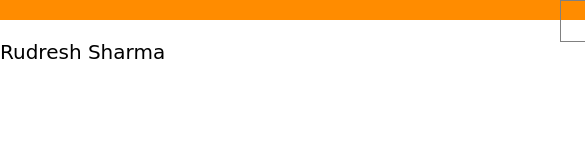
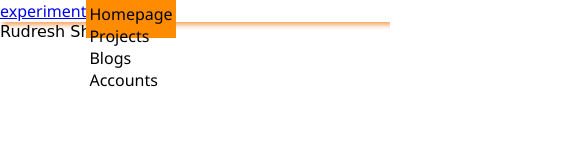
Before and after one commit to rd-sharma7/TheShadowofME, a plain HTML site: page index.html in a window 390 px wide. Shown: the top 160 px of the page, 585 px wide, since content can reach past the window. Drawn offline with Linux system fonts and the light colour scheme.

Commit message:
nav-icon-on-mobile

```diff
--- /dev/null
+++ b/experiment.css
@@ -0,0 +1,100 @@
+*
+{
+margin: 0;
+padding: 0;
+}
+
+body
+{
+min-height: 100vh;
+background-color: white;
+font-family: 'Segoe UI', Tahoma, Geneva, Verdana, sans-serif;
+
+
+}
+
+
+nav ul{
+    margin-top: 2px;
+    width: 100%;
+    list-style-type: none;
+    display: flex;
+    justify-content: flex-end;
+    align-items: center;
+}
+
+nav ul{
+    height: 20px;
+}
+
+nav a {
+    height: 100%;
+    padding: 0 30px;
+    text-decoration: none;
+    display: flex;
+    align-items: center;
+    color: black;
+}
+.name li:first-child a:hover{
+    color: none;
+ }
+
+nav a:hover{
+    color: rgb(18, 155, 155);
+ }
+
+nav li:first-child {
+    margin-right: auto;
+    font-family: cursive;
+    font-size: 20px;
+
+}
+
+
+.sidebar{
+    position: fixed;
+    top: 0;
+    right: 0;
+    height: 100vh;
+    width: 250px;
+    z-index: 999;
+    background-color: rgb(255, 255, 255,0.2);
+    backdrop-filter: blur(10px);
+    box-shadow: -10px 0 10px black;
+    display: none;
+    flex-direction: column;
+    align-items: flex-start;
+    justify-content: flex-start;
+
+}
+
+.sidebar li
+{ width: 100%;
+}
+
+.sidebar a
+{
+    width: 100%;
+}
+
+.menu-button
+{
+    display: none;
+}
+@media(max-width:800px)
+{
+    .hideOnMobile{
+        display: none;
+    }
+    .menu-button
+{
+    display: block;
+}
+}
+
+@media(max-width:400px)
+{
+    .sidebar
+    {width: 70%;
+     height: 80%;}
+}
--- a/index.html
+++ b/index.html
@@ -9,24 +9,25 @@
 <body>
 
 <header>
- <nav class="nav-bar" >
-<div class="outer-box">
-<div class="menu">
-    <ul style="white-space: nowrap;">
-        <li style="display: inline-block;"> <a href="">Homepage     </a></li>
-        <li style="display: inline-block;"> <a href="">About me</a></li>
-        <li style="display: inline-block;"> <a href="">Achievement</a></li>
-        <li style="display: inline-block;"> <a href="">Projects</a></li>
-    </ul>
-</div>
-</div>
- </nav>
+<nav>
+    <a href="experiment.html">experiment</a>
+    <div class="nav-div1">
+        <ul>
+        <li>Homepage</li>
+        <li>Projects</li>
+        <li>Blogs</li>
+        <li>Accounts</li>
+    </ul></div>
 
+</nav>
 
 </header>
 
 
-<div>
-<div class="name" style="font-size: 20px; font-weight: 500; font-family: cursive;">Rudresh Sharma</div>
+
+
+
+
+<div class="name" style="font-size: 1rem; font-weight: 500; font-family: cursive;">Rudresh Sharma </div>
 
 </div>
--- a/style.css
+++ b/style.css
@@ -6,11 +6,13 @@ padding: 0;
 
 body
 {
+min-height: 100vh;
 background-color: white;
-font-family: "Montserrat", sans-serif;
+font-family: 'Segoe UI', Tahoma, Geneva, Verdana, sans-serif;
+
 
 }
-
+/*
 header{
    height: 40px;
    background-color: white;
@@ -40,7 +42,7 @@ header{
 .menu
 {  height: 40px;
    display: flex;
-   padding-left: 40px;
+   padding-left: 0px;
     margin-left: 35rem;
    border: 1px solid gray;
    align-items:flex-end;
@@ -49,3 +51,28 @@ header{
    font-size: 14px;
    font-family: system-ui, -apple-system, BlinkMacSystemFont, 'Segoe UI', Roboto, Oxygen, Ubuntu, Cantarell, 'Open Sans', 'Helvetica Neue', sans-serif;
 }
+
+
+ */
+nav
+{
+   box-shadow: 3px 3px 5px sandybrown;
+}
+
+
+
+ .nav-div1
+ {
+   display: flex inline;
+   height: 2rem;
+   width: auto;
+   padding: 3px;
+   position: fixed;
+   background-color: darkorange;
+
+ }
+
+ .nav-div1 ul
+ {
+   list-style-type: none;
+ }
```
Also changed, not shown: experiment.html (added, +31 -0 lines), script.js (added, +11 -0 lines), close_24dp_FILL0_wght400_GRAD0_opsz24.svg (added), menu_24dp_FILL0_wght400_GRAD0_opsz24.svg (added).
